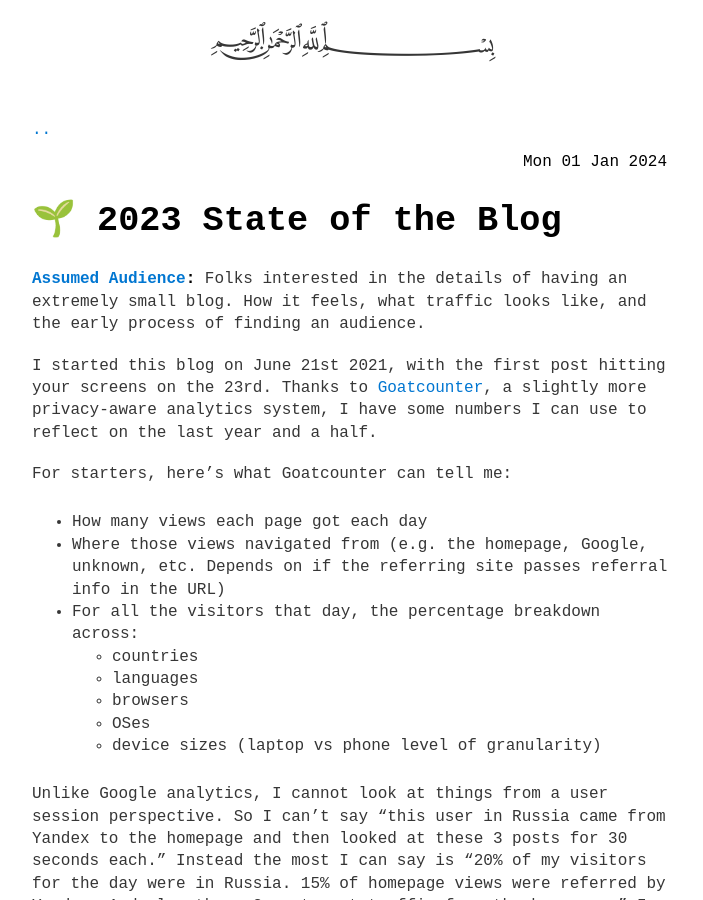
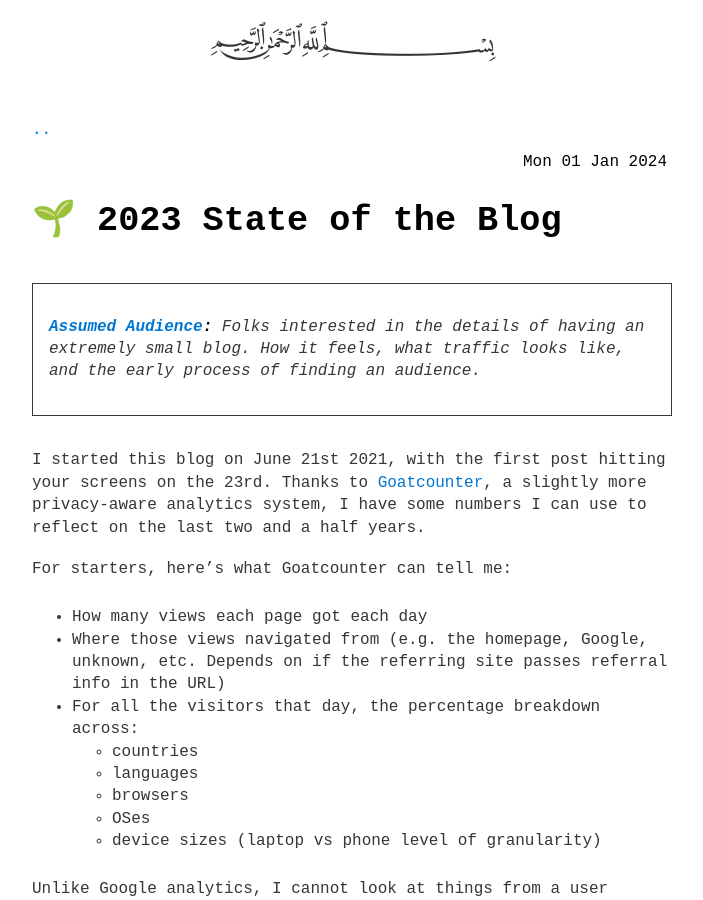
Before and after one commit to person-al/person-al.github.io, a Jekyll site: the page built from _posts/2024-01-01-🌱-2023-state-of-the-blog.md, in a window 1280 px wide and 900 px high. Shown: the whole window, without its empty margins (288-991 px from the left). Built offline with Jekyll 4.4.1, drawn with Linux system fonts in a browser that asks for light colours; some of the changed text lies outside the part shown.

Commit message:
Updates to state of blog

```diff
--- a/_posts/2024-01-01-🌱-2023-state-of-the-blog.md
+++ b/_posts/2024-01-01-🌱-2023-state-of-the-blog.md
@@ -6,9 +6,9 @@ tags: null
 title: "\U0001F331 2023 State of the Blog"
 ---
 
-**[Assumed Audience]({% post_url 2024-01-02-🌱-assumed-audiences-make-you-a-better-writer %}):** Folks interested in the details of having an extremely small blog. How it feels, what traffic looks like, and the early process of finding an audience.
+> **[Assumed Audience]({% post_url 2024-01-02-🌱-assumed-audiences-make-you-a-better-writer %}):** Folks interested in the details of having an extremely small blog. How it feels, what traffic looks like, and the early process of finding an audience.
 
-I started this blog on June 21st 2021, with the first post hitting your screens on the 23rd. Thanks to [Goatcounter](https://www.goatcounter.com), a slightly more privacy-aware analytics system, I have some numbers I can use to reflect on the last year and a half.
+I started this blog on June 21st 2021, with the first post hitting your screens on the 23rd. Thanks to [Goatcounter](https://www.goatcounter.com), a slightly more privacy-aware analytics system, I have some numbers I can use to reflect on the last two and a half years.
 
 For starters, here's what Goatcounter can tell me:
 - How many views each page got each day
@@ -150,3 +150,10 @@ Here's what I'd like to see from myself in 2024:
 	- I also may choose to stop sharing altogether, just to focus on the intrinsic value of blogging 🤔.
 
 Digging into and documenting my numbers like this is fun. It gives me the opportunity to look back on what resonated with folks, think critically about where people like me spend time on the internet, and re-assess how *I* spend *my* time. If there are other angles you'd like to hear a tiny blogger reflect on, let me know!
+
+**Info**:
+- **Related to:**
+	- [🌳 how I publish my Zettelkasten]({% post_url 2022-05-08-🌳-how-i-publish-my-zettelkasten %})
+	- [🌰 delete a third of your content]({% post_url 2022-05-26-🌰-delete-a-third-of-your-content %})
+	- [🌱 how to comment]({% post_url 2022-05-19-🌱-how-to-comment %})
+- <a href="https://news.indieweb.org/en" class="u-syndication">Also posted on IndieNews</a>
```
